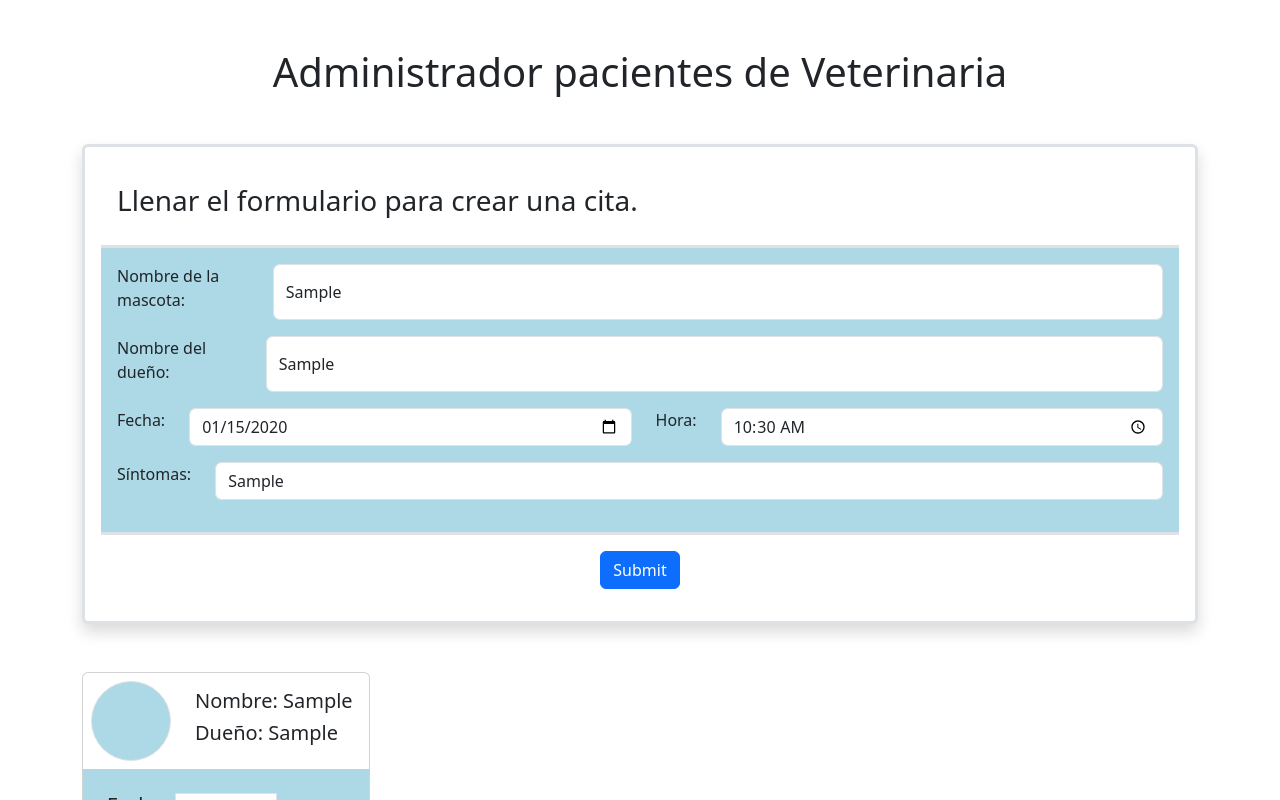
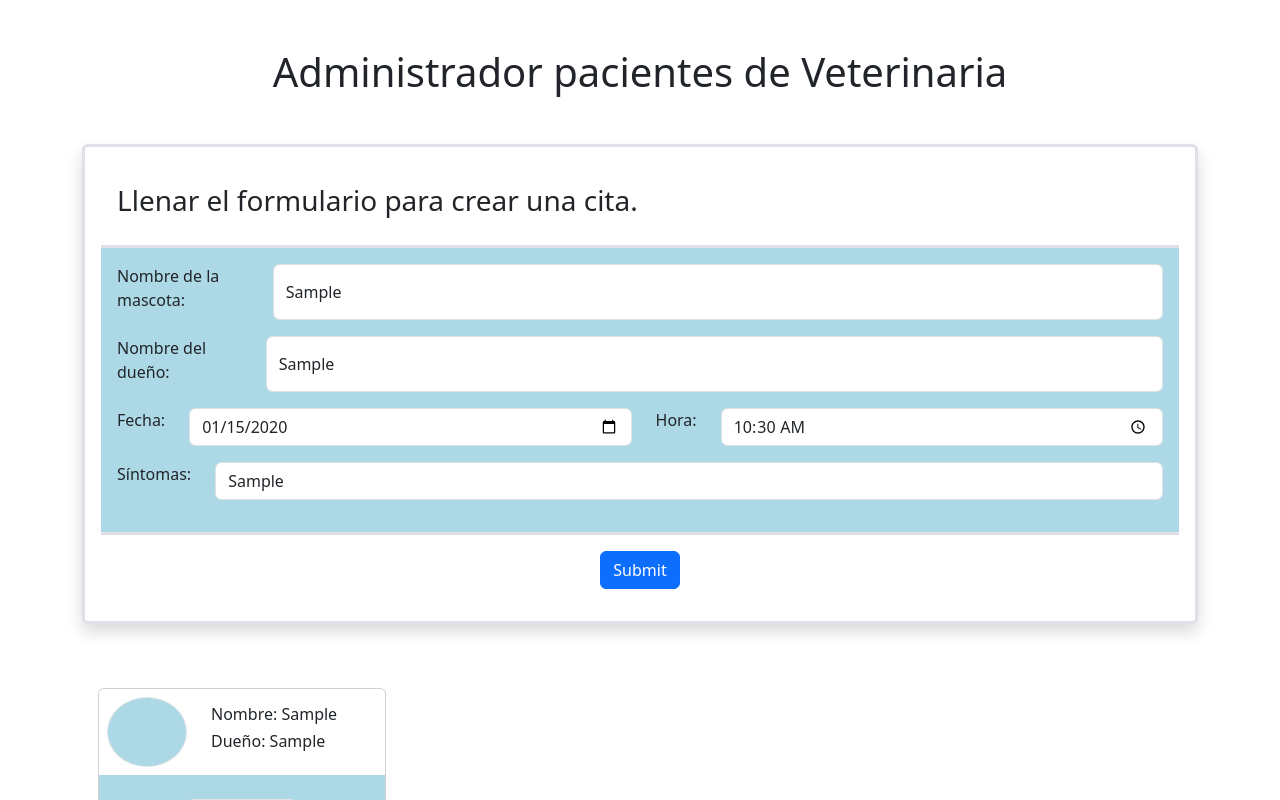
Before and after one commit to EmiTorres93/RCS-43i-React_exercise9, a React (Vite) app: page / in a window 1280 px wide. Both pictures are taken after typing "Sample", "Sample", "2020-01-15", "10:30", "Sample" into the empty fields and a click on the button "Submit". Shown: the top 800 px of the page. Built offline with nearby package versions, Linux system fonts and the light colour scheme.

Commit message:
Agrego div con texto  No hay citas

```diff
--- a/src/components/Formulario.jsx
+++ b/src/components/Formulario.jsx
@@ -4,6 +4,7 @@ import ListaCitas from "./ListaCitas";
 
 const Formulario = () => {
   const [citas, setCitas] = useState([]);
+  const [show, setShow] = useState(true);
 
   let citasLista = {
     nombreMascota: "",
@@ -18,6 +19,9 @@ const Formulario = () => {
     console.log(citasLista);
     setCitas([...citas, citasLista]);
     console.log(citas);
+    if (citas !== []) {
+      setShow(false);
+    }
   };
 
   const handleChange = (e) => {
@@ -29,6 +33,10 @@ const Formulario = () => {
       (itemCita) => itemCita !== citaBorrar
     );
     setCitas(listaCitasFiltrada);
+    if (citas.length == 0) {
+      setShow(true);
+      console.log(show);
+    }
   };
 
   return (
@@ -89,7 +97,19 @@ const Formulario = () => {
           </Button>
         </Form.Group>
       </Form>
-      <ListaCitas propsCitas={citas} propBorrarCita={borrarCitas}></ListaCitas>
+
+      {show ? (
+        <div className="container" style={{ backgroundColor: "lightblue" }}>
+          <h3 className="m-3 p-4 text-center">No hay citas</h3>
+        </div>
+      ) : (
+        <div className="d-flex flex-wrap">
+          <ListaCitas
+            propsCitas={citas}
+            propBorrarCita={borrarCitas}
+          ></ListaCitas>
+        </div>
+      )}
     </>
   );
 };
--- a/src/components/ItemCita.jsx
+++ b/src/components/ItemCita.jsx
@@ -3,15 +3,19 @@ import { Card, Button } from "react-bootstrap";
 const ItemCita = ({ propsCita, propBorrarCita }) => {
   return (
     <>
-      <Card style={{ width: "18rem" }}>
+      <Card className="m-3" style={{ width: "18rem" }}>
         <div className="d-flex">
           <div
             className="m-2 border rounded-circle"
             style={{ backgroundColor: "lightblue", width: "80px" }}
           ></div>
           <div className="p-3">
-            <Card.Title>Nombre: {propsCita["nombreMascota"]}</Card.Title>
-            <Card.Title>Dueño: {propsCita["nombreDueño"]}</Card.Title>
+            <Card.Title className="fs-6">
+              Nombre: {propsCita["nombreMascota"]}
+            </Card.Title>
+            <Card.Title className="fs-6">
+              Dueño: {propsCita["nombreDueño"]}
+            </Card.Title>
           </div>
         </div>
         <Card.Body style={{ backgroundColor: "lightblue" }}>
--- a/src/components/ListaCitas.jsx
+++ b/src/components/ListaCitas.jsx
@@ -15,7 +15,6 @@ const ListaCitas = ({ propsCitas, propBorrarCita }) => {
           propBorrarCita={propBorrarCita}
         ></ItemCita>
       ))}
-      ;
     </>
   );
 };
```
